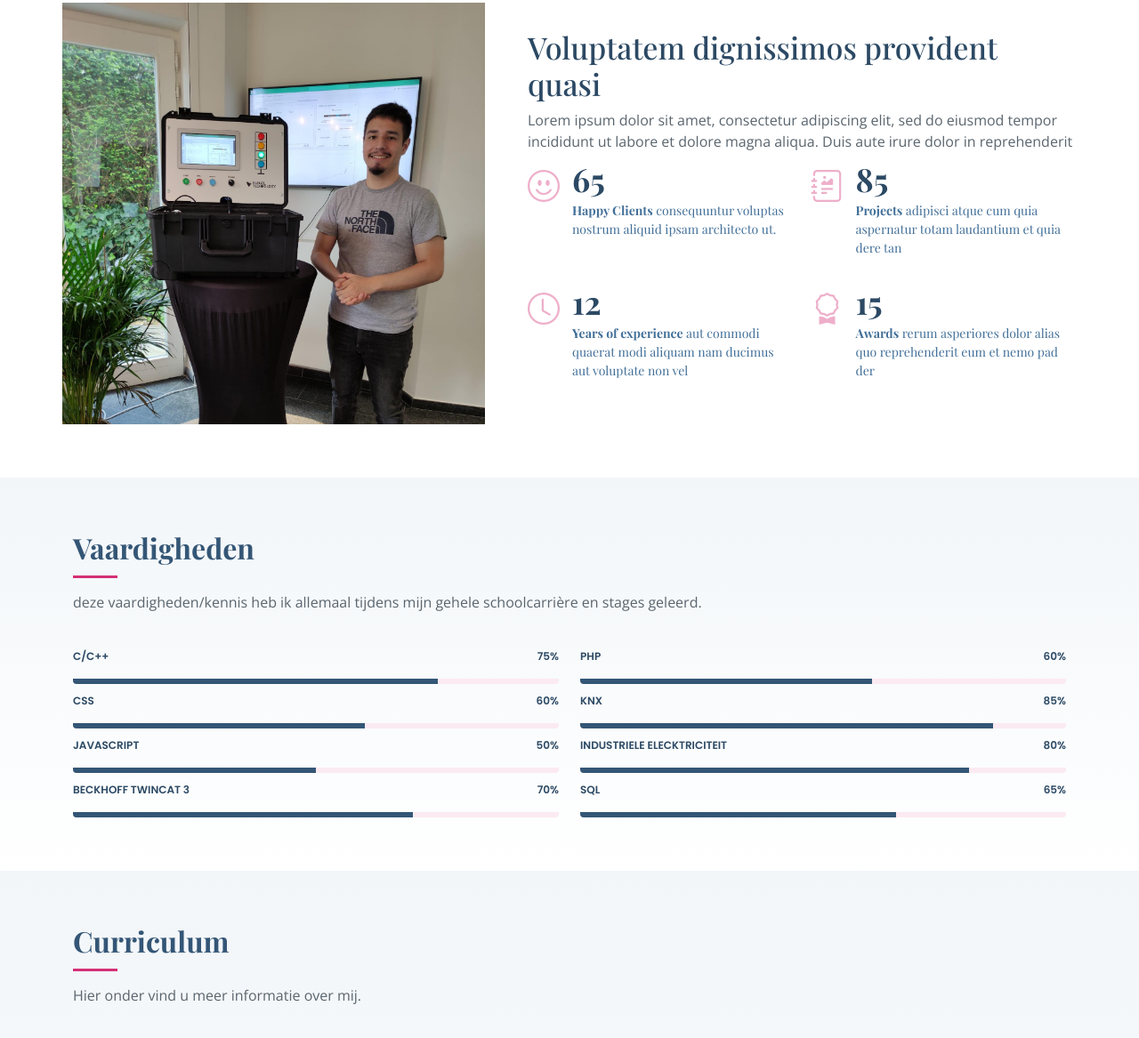
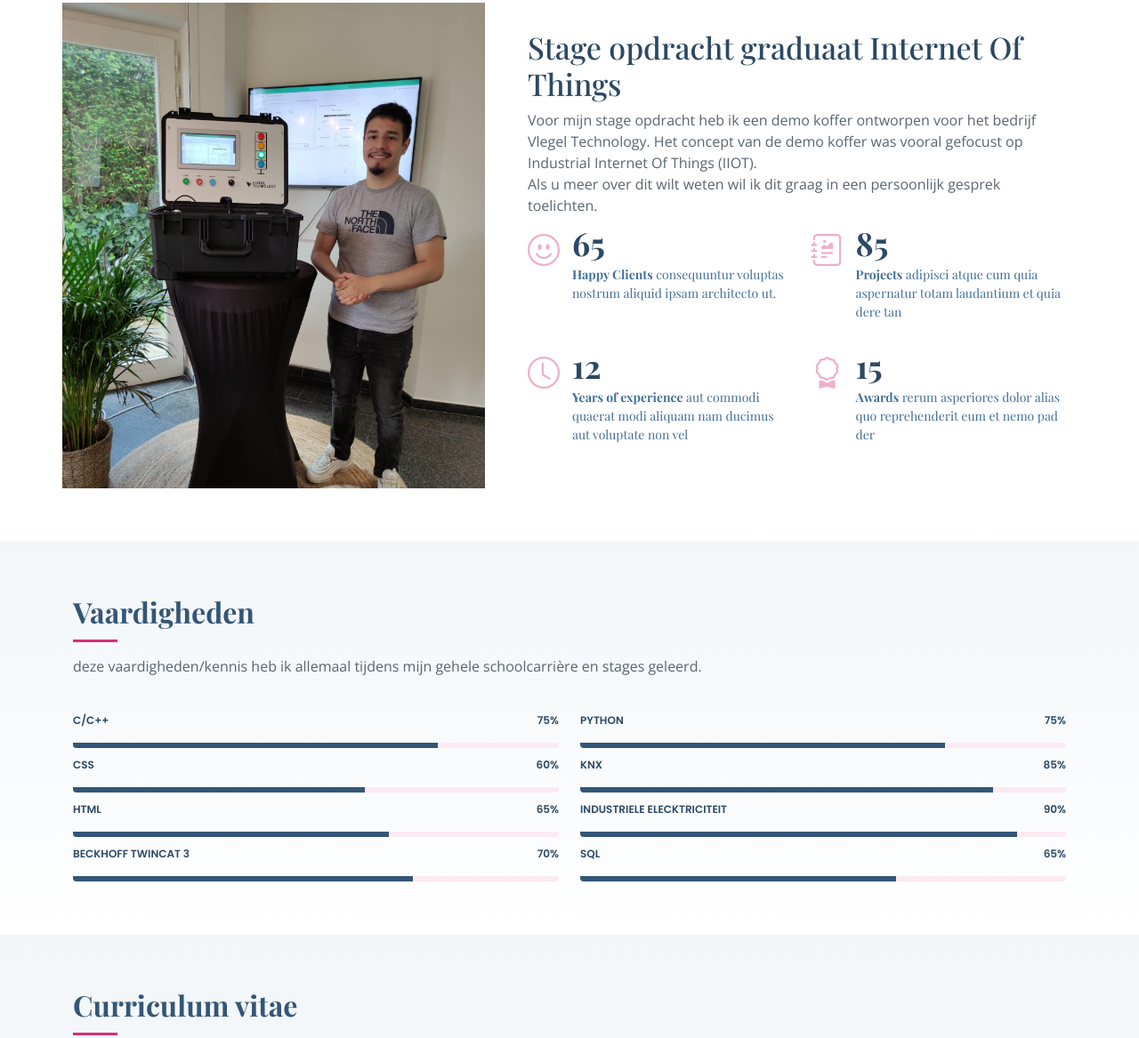
Before and after one commit to lucasdegreef/portfolio-lucas, a plain HTML site: page Website Lucas De Greef/Lonely/index.html in a window 1280 px wide. Shown: the part 837-2004 px from the top of the page at 89% size. Drawn offline with nearby package versions, Linux system fonts and the light colour scheme; a web font is replaced by a local one.

Commit message:
eerste vak nog 4 kleine aanpassingen doen

```diff
--- a/Website Lucas De Greef/Lonely/index.html
+++ b/Website Lucas De Greef/Lonely/index.html
@@ -71,9 +71,11 @@
           <div class="image col-xl-5 d-flex align-items-stretch justify-content-center justify-content-lg-start"></div>
           <div class="col-xl-7 ps-0 ps-lg-5 pe-lg-1 d-flex align-items-stretch">
             <div class="content d-flex flex-column justify-content-center">
-              <h3>Voluptatem dignissimos provident quasi</h3>
+              <h3>Stage opdracht graduaat Internet Of Things</h3>
               <p>
-                Lorem ipsum dolor sit amet, consectetur adipiscing elit, sed do eiusmod tempor incididunt ut labore et dolore magna aliqua. Duis aute irure dolor in reprehenderit
+                Voor mijn stage opdracht heb ik een demo koffer ontworpen voor het bedrijf Vlegel Technology.
+                Het concept van de demo koffer was vooral gefocust op Industrial Internet Of Things (IIOT).<br>
+                Als u meer over dit wilt weten wil ik dit graag in een persoonlijk gesprek toelichten.
               </p>
               <div class="row">
                 <div class="col-md-6 d-md-flex align-items-md-stretch">
@@ -143,9 +145,9 @@
             </div>
 
             <div class="progress">
-              <span class="skill">JavaScript <i class="val">50%</i></span>
+              <span class="skill"> HTML <i class="val">65%</i></span>
               <div class="progress-bar-wrap">
-                <div class="progress-bar" role="progressbar" aria-valuenow="50" aria-valuemin="0" aria-valuemax="100"></div>
+                <div class="progress-bar" role="progressbar" aria-valuenow="65" aria-valuemin="0" aria-valuemax="100"></div>
               </div>
             </div>
 
@@ -161,9 +163,9 @@
           <div class="col-lg-6">
 
             <div class="progress">
-              <span class="skill">PHP <i class="val">60%</i></span>
+              <span class="skill">Python <i class="val">75%</i></span>
               <div class="progress-bar-wrap">
-                <div class="progress-bar" role="progressbar" aria-valuenow="60" aria-valuemin="0" aria-valuemax="100"></div>
+                <div class="progress-bar" role="progressbar" aria-valuenow="75" aria-valuemin="0" aria-valuemax="100"></div>
               </div>
             </div>
 
@@ -175,9 +177,9 @@
             </div>
 
             <div class="progress">
-              <span class="skill">Industriele elecktriciteit <i class="val">80%</i></span>
+              <span class="skill">Industriele elecktriciteit <i class="val">90%</i></span>
               <div class="progress-bar-wrap">
-                <div class="progress-bar" role="progressbar" aria-valuenow="80" aria-valuemin="0" aria-valuemax="100"></div>
+                <div class="progress-bar" role="progressbar" aria-valuenow="90" aria-valuemin="0" aria-valuemax="100"></div>
               </div>
             </div>
 
@@ -200,7 +202,7 @@
       <div class="container">
 
         <div class="section-title">
-          <h2>Curriculum</h2>
+          <h2>Curriculum vitae</h2>
           <p>Hier onder vind u meer informatie over mij.</p>
         </div>
         <div class="row">
```
